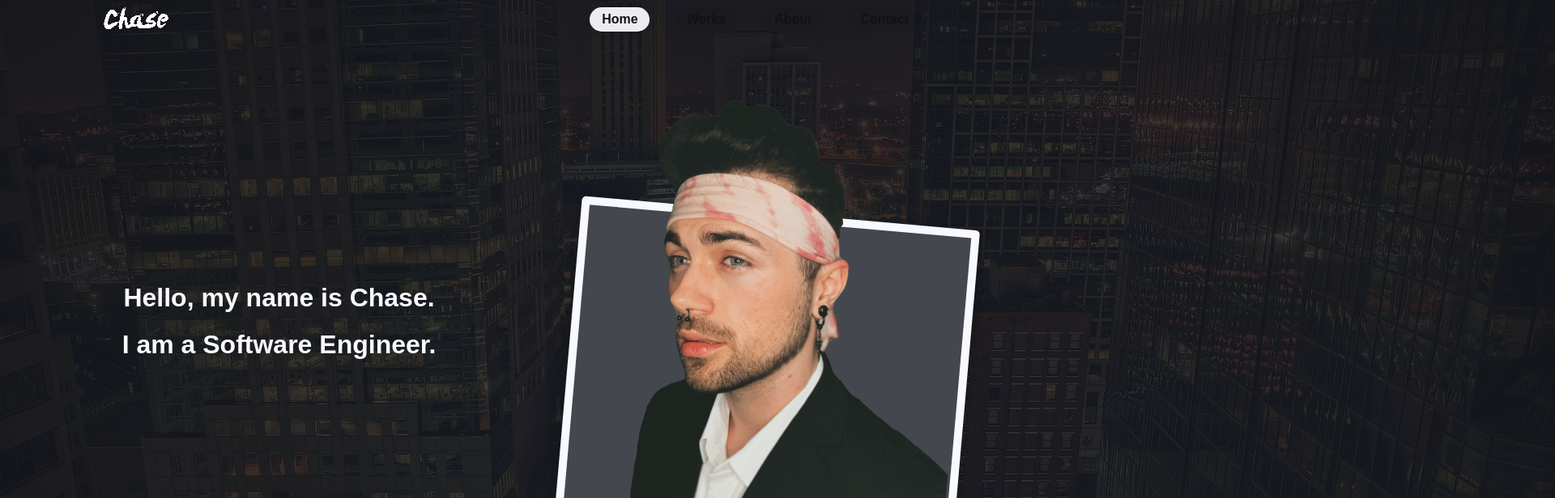
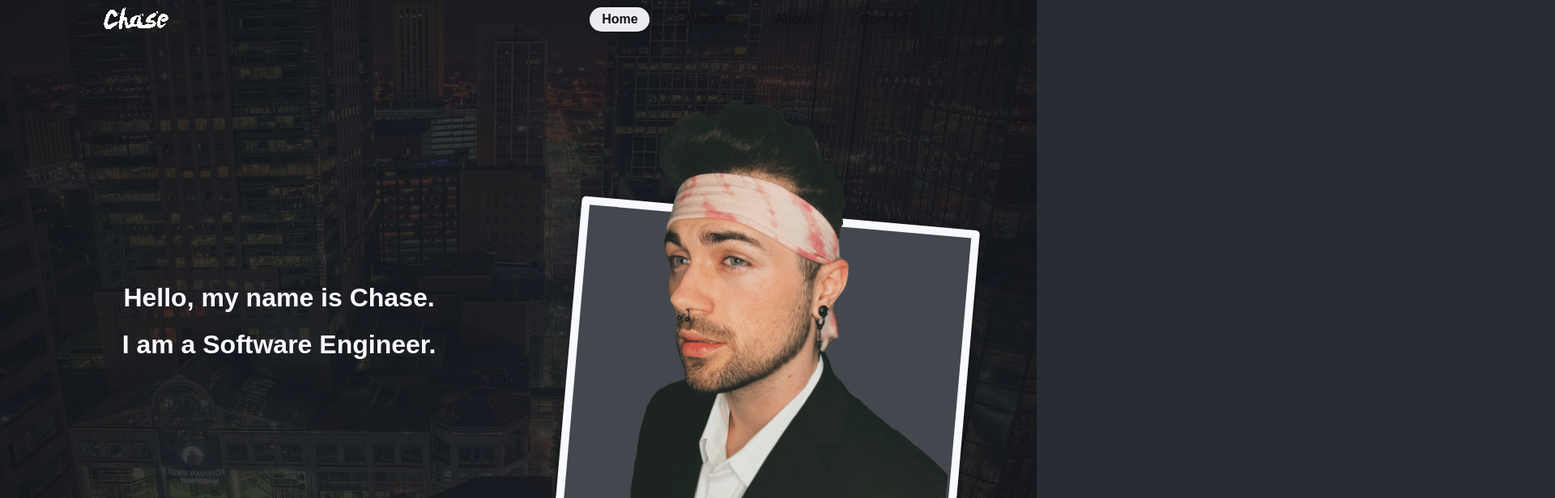
Before and after one commit to Chase-Simmons/Portfolio, a React (Create React App) app: page / in a window 1280 px wide. Shown: the top 616 px of the page at 81% size, 1920 px wide, since content can reach past the window. Built offline with nearby package versions, Linux system fonts and the light colour scheme; the HTML template or start-up script is replaced by a standard one.

Commit message:
adjust scaling when resizing

```diff
--- a/src/components/home/home.css
+++ b/src/components/home/home.css
@@ -4,11 +4,14 @@
 }
 .home-background {
   position: absolute;
+  max-height: 100vh;
+  width: 100vw;
   top: 0;
   left: 0;
   z-index: -5;
   filter: brightness(30%);
   opacity: 30%;
+  border-bottom: 2px solid #f8f8ff;
 }
 .home-container {
   height: 40%;
```
